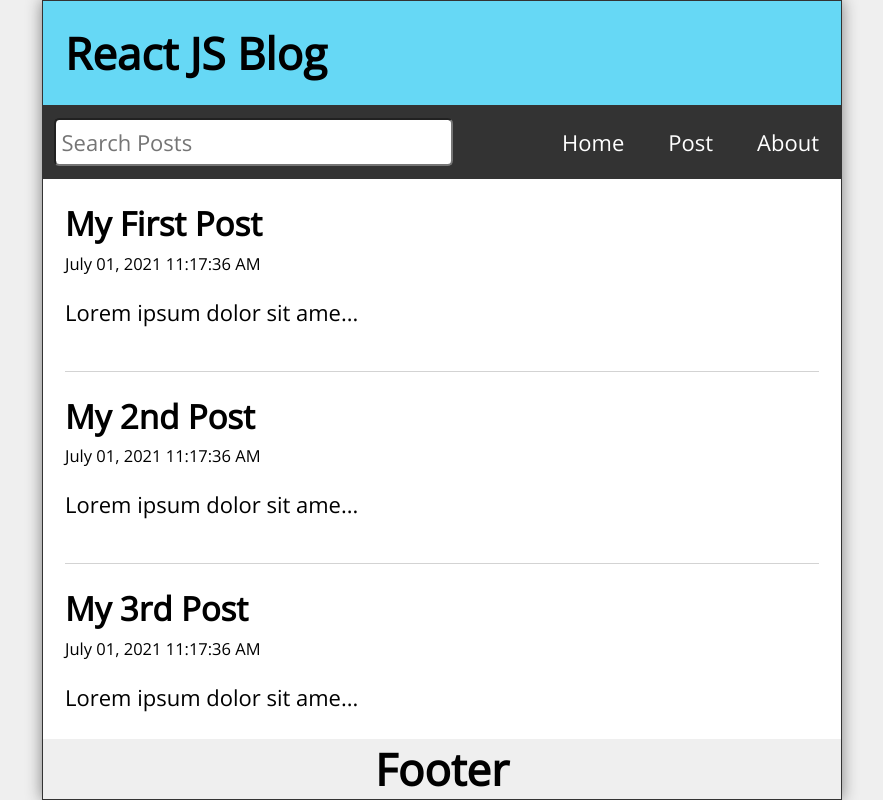
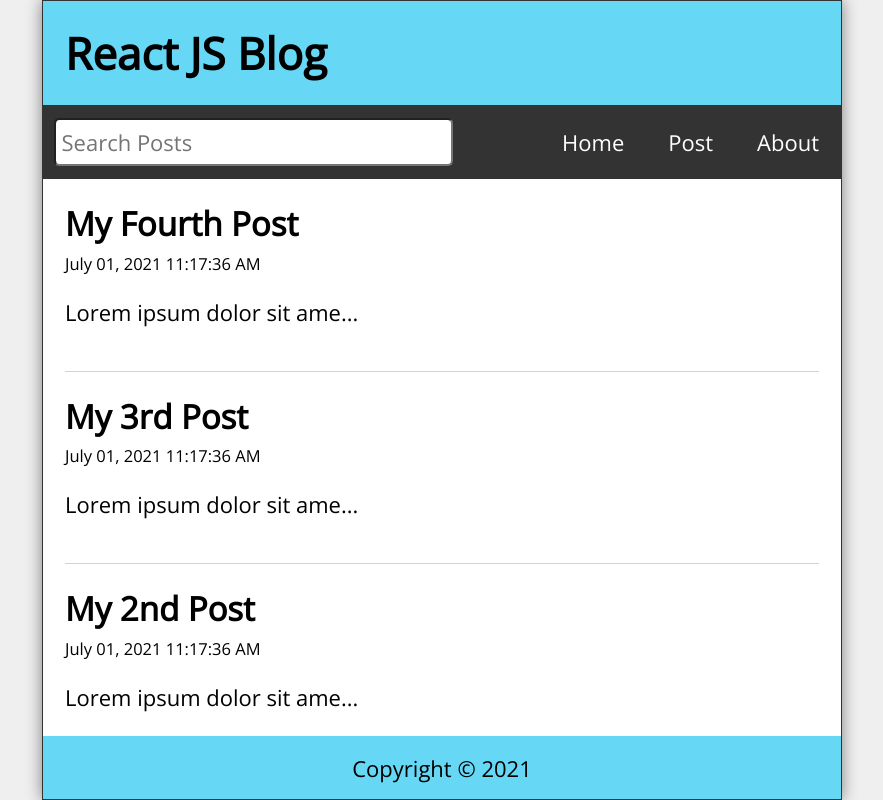
Before and after one commit to lavitzwind/react-router-blog, a React (Create React App) app: page / in a window 1280 px wide. Shown: the whole page, without its empty margins (198-1081 px from the left). Built offline with nearby package versions, Linux system fonts and the light colour scheme.

Commit message:
finish others components

```diff
--- a/package.json
+++ b/package.json
@@ -6,6 +6,7 @@
     "@testing-library/jest-dom": "^5.14.1",
     "@testing-library/react": "^11.2.7",
     "@testing-library/user-event": "^12.8.3",
+    "date-fns": "^2.23.0",
     "react": "^17.0.2",
     "react-dom": "^17.0.2",
     "react-router-dom": "^5.2.0",
--- a/src/About.js
+++ b/src/About.js
@@ -1,7 +1,8 @@
 const About = () => {
 	return (
-		<main>
-			<h1>About</h1>
+		<main className="About">
+			<h2>About</h2>
+			<p style={{ marginTop: "1rem" }}>{null}</p>
 		</main>
 	);
 };
--- a/src/App.js
+++ b/src/App.js
@@ -8,6 +8,7 @@
 import Missing from "./Missing";
 import { Route, Switch, useHistory } from "react-router-dom";
 import { useState, useEffect } from "react";
+import { format } from "date-fns";
 
 function App() {
 	const [posts, setPosts] = useState([
@@ -42,10 +43,25 @@
 	const [postBody, setPostBody] = useState("");
 	const history = useHistory();
 
+	useEffect(() => {
+		const filteredResults = posts.filter(
+			(post) =>
+				post.body.toLowerCase().includes(search.toLowerCase()) ||
+				post.title.toLowerCase().includes(search.toLowerCase())
+		);
+		setSearchResults(filteredResults.reverse());
+	}, [posts, search]);
+
 	const handleSubmit = (e) => {
 		e.preventDefault();
 		const id = posts.length ? posts[posts.length - 1].id + 1 : 1;
-		const datetime = "";
+		const datetime = format(new Date(), "MMMM dd, yyyy pp");
+		const newPost = { id, title: postTitle, datetime, body: postBody };
+		const allPosts = [...posts, newPost];
+		setPosts(allPosts);
+		setPostTitle("");
+		setPostBody("");
+		history.push("/");
 	};
 
 	const handleDelete = (id) => {
@@ -60,7 +76,7 @@
 			<Nav search={search} setSearch={setSearch} />
 			<Switch>
 				<Route exact path="/">
-					<Home posts={posts} />
+					<Home posts={searchResults} />
 				</Route>
 				<Route exact path="/post">
 					<NewPost
--- a/src/Footer.js
+++ b/src/Footer.js
@@ -1,7 +1,8 @@
 const Footer = () => {
+	const today = new Date();
 	return (
-		<footer>
-			<h1>Footer</h1>
+		<footer className="Footer">
+			<p>Copyright &copy; {today.getFullYear()}</p>
 		</footer>
 	);
 };
--- a/src/Missing.js
+++ b/src/Missing.js
@@ -1,7 +1,13 @@
+import { Link } from "react-router-dom";
+
 const Missing = () => {
 	return (
-		<main>
-			<h1>Missing</h1>
+		<main className="Missing">
+			<h2>Page Not Found</h2>
+			<p>Well, that's disappointing.</p>
+			<p>
+				<Link to="/">Visit Our Homepage</Link>
+			</p>
 		</main>
 	);
 };
```
Also changed, not shown: 1 other file (tests, documents, lock files or other folders).
